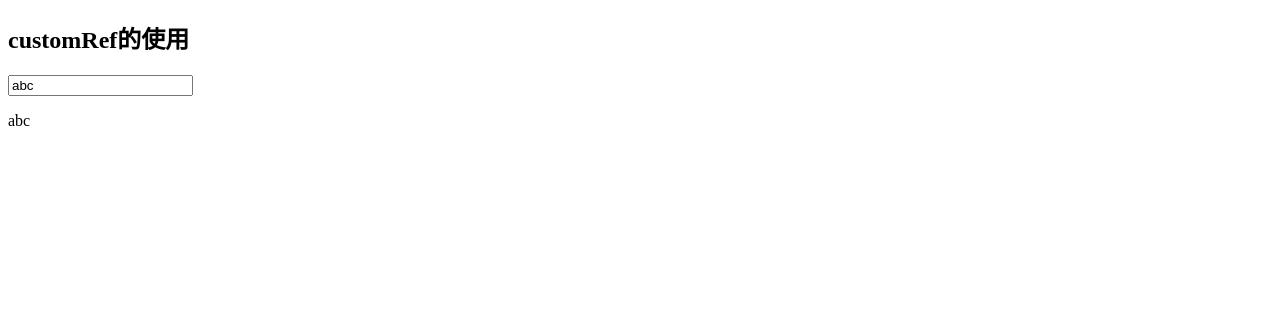
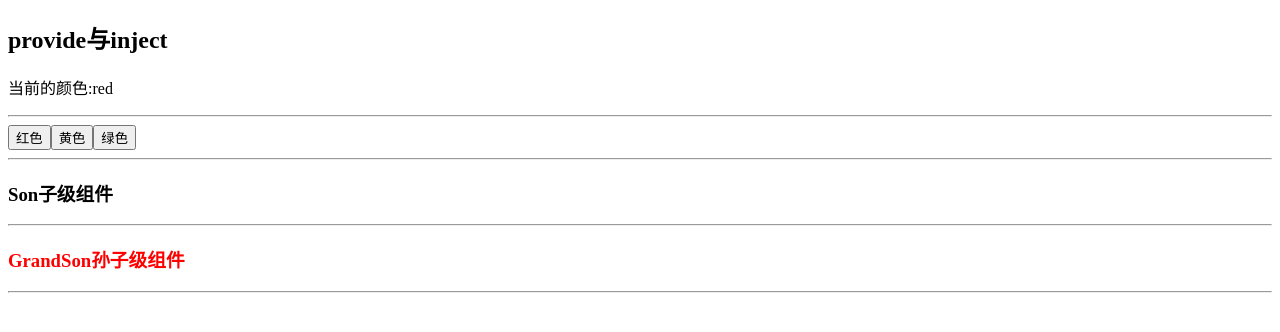
Before and after one commit to beautytiger/frontend-restudy, a Vue app in the folder 03_vue/vue3_study/: page / in a window 1280 px wide. Shown: the top 332 px of the page. Built offline with nearby package versions, Linux system fonts and the light colour scheme.

Commit message:
provide 与 inject

```diff
--- a/03_vue/vue3_study/src/App.vue
+++ b/03_vue/vue3_study/src/App.vue
@@ -1,36 +1,25 @@
 <template>
-  <h2>customRef的使用</h2>
-  <input type="text" v-model="keyword">
-  <p>{{ keyword }}</p>
+  <h2>provide与inject</h2>
+  <p>当前的颜色:{{ color }}</p>
+  <hr>
+  <button @click="color='red'">红色</button>
+  <button @click="color='yellow'">黄色</button>
+  <button @click="color='green'">绿色</button>
+  <hr>
+  <son />
 </template>
 <script lang="ts">
-import { customRef, defineComponent, ref } from "vue";
-//自定义防抖函数
-function useDebouncedRef<T>(value:T, delay=200) {
-  let timeOutId:number
-  return customRef((track,triger)=>{
-    return {
-      get(){
-        track()
-        return value
-      },
-      set(newValue:T){
-        clearTimeout(timeOutId)
-        timeOutId = setTimeout(()=>{
-          value = newValue
-          triger()
-        },delay)
-      },
-    }
-  })
-}
+import { defineComponent, provide, ref } from "vue";
+import Son from "./components/Son.vue";
 export default defineComponent({
+  components: { Son },
   name: "App",
   setup() {
-    // const keyword = ref("avc")
-    const keyword = useDebouncedRef<string>("abc", 500)
+    const color = ref("red")
+    //提供数据
+    provide('color', color)
     return {
-      keyword
+      color
     }
   }
 })
--- /dev/null
+++ b/03_vue/vue3_study/src/components/GrandSon.vue
@@ -0,0 +1,17 @@
+<template>
+  <h3 :style="{color}">GrandSon孙子级组件</h3>
+  <hr>
+</template>
+<script lang="ts">
+import { defineComponent, inject } from "vue";
+export default defineComponent({
+  name: "GrandSon",
+    setup() {
+        const color = inject("color")
+        return {
+            color
+        }
+    }
+})
+
+</script>
--- /dev/null
+++ b/03_vue/vue3_study/src/components/Son.vue
@@ -0,0 +1,15 @@
+<template>
+  <h3>Son子级组件</h3>
+  <hr>
+  <grand-son/>
+</template>
+<script lang="ts">
+import { defineComponent } from "vue";
+import GrandSon from "./GrandSon.vue";
+export default defineComponent({
+  components: { GrandSon },
+  name: "Son",
+
+})
+
+</script>
```
